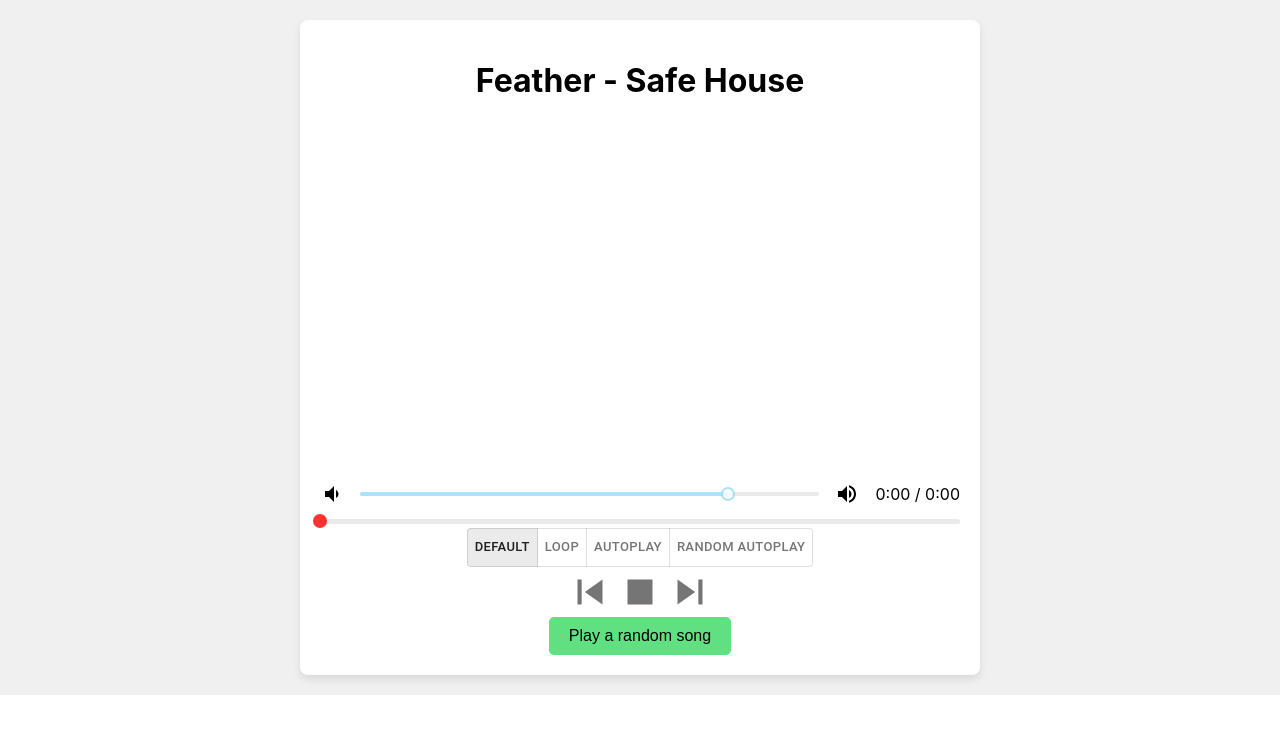
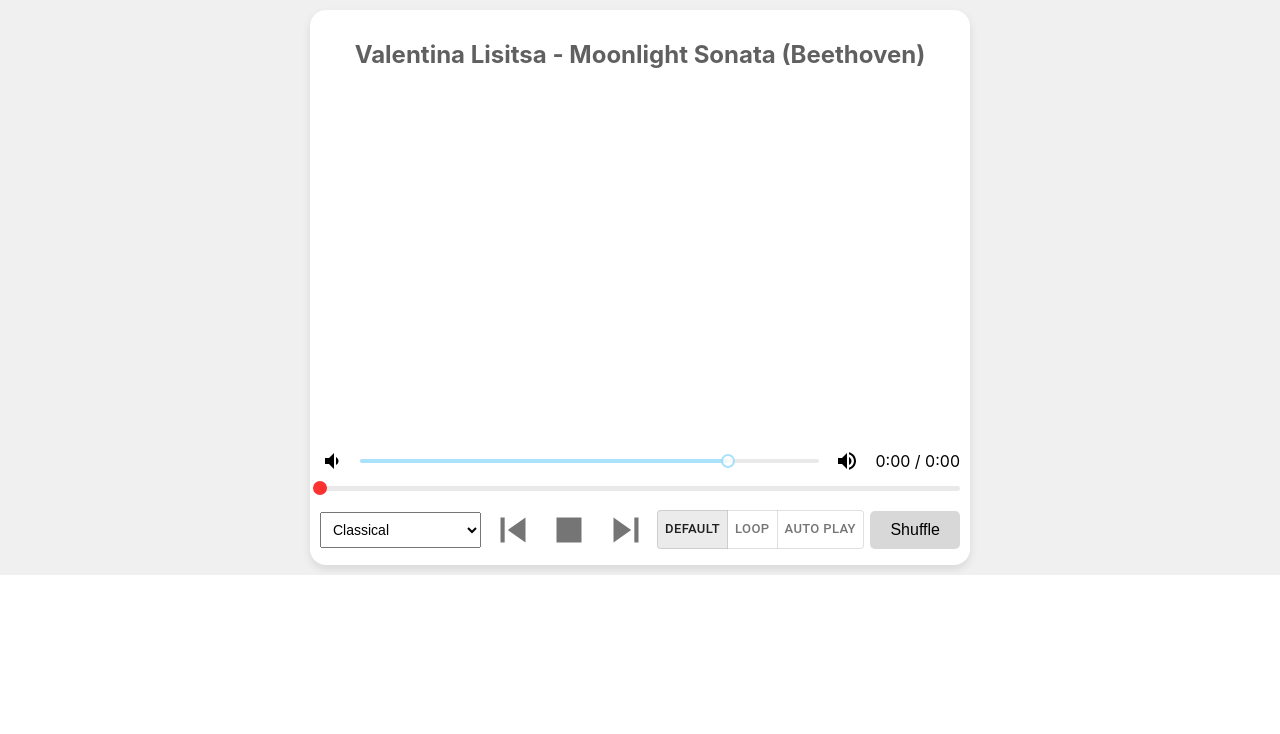
Before and after one commit to Danh-Lan/music-player, a React (Create React App) app: page / in a window 1280 px wide. Shown: the top 734 px of the page. Built offline with nearby package versions, Linux system fonts and the light colour scheme.

Commit message:
add shuffle, playlist by category, songs

```diff
--- a/src/App.js
+++ b/src/App.js
@@ -1,52 +1,55 @@
 import { useState, useRef } from 'react';
-
-import RandomButton from './component/RandomButton.js';
 import ReactPlayer from 'react-player/lazy';
 import Control from './component/Control.js';
-import musicList from './data/MusicList.json';
+import playlist from './data/playlist.json';
 
 import 'rc-slider/assets/index.css';
 import './style/App.css';
 
 function App() {
   const playerRef = useRef(null);
-
-	const playlist = musicList;
-	// default, loop, autoplay or randomly autoplay
   const [playOption, setPlayOption] = useState("default");
   const [isPlaying, setIsPlaying] = useState(false);
-	const [currentSong, setCurrentSong] = useState(musicList[0]);
+  const [currentSong, setCurrentSong] = useState(playlist[0]);
   const [currentSongIndex, setCurrentSongIndex] = useState(0);
   const [songProgress, setSongProgress] = useState(0);
   const [volume, setVolume] = useState(0.8);
   const [duration, setDuration] = useState(0);
   const [loop, setLoop] = useState(false);
+  const [selectedCategory, setSelectedCategory] = useState("Classical");
+  const [filteredPlaylist, setFilteredPlaylist] = useState(playlist.filter(song => song.category === "Classical"));
+  const categories = Array.from(new Set(playlist.map(song => song.category)));
+
+  const handleCategoryChange = (event) => {
+    const newCategory = event.target.value;
+    setSelectedCategory(newCategory);
+    const filteredSongs = playlist.filter(song => song.category === newCategory);
+    setFilteredPlaylist(filteredSongs);
+    setCurrentSong(filteredSongs[0]);
+    setCurrentSongIndex(0);
+    setIsPlaying(false);
+    setSongProgress(0);
+  };
 
   const handlePlay = () => {
     setIsPlaying(true);
   };
+
   const handlePause = () => {
     setIsPlaying(false);
   };
+
   const handleEnded = () => {
-		if (playOption === "deafult") {
+    if (playOption === "default") {
       setIsPlaying(false);
     } else if (playOption === "loop") {
       // loop is handled in control.js, handlePlayOption
-		} else if (playOption === "autoplay") {
-			const newSongIndex = (currentSongIndex + 1) % playlist.length;
-
+    } else if (playOption === "auto play") {
+      const newSongIndex = (currentSongIndex + 1) % filteredPlaylist.length;
       setSongProgress(0);
       setIsPlaying(true);
       setCurrentSongIndex(newSongIndex);
-			setCurrentSong(playlist[newSongIndex]);
-		} else if (playOption === "random autoplay") {
-			const newSongIndex = Math.floor(Math.random()*playlist.length);
-
-			setSongProgress(0);
-			setIsPlaying(true);
-			setCurrentSongIndex(newSongIndex);
-			setCurrentSong(playlist[newSongIndex]);
+      setCurrentSong(filteredPlaylist[newSongIndex]);
     }
   };
 
@@ -56,12 +59,26 @@ function App() {
 
   const handleDuration = (duration) => {
     setDuration(duration);
-	}
+  };
+
+  const shufflePlaylist = () => {
+    const shuffled = [...filteredPlaylist].sort(() => Math.random() - 0.5);
+    setFilteredPlaylist(shuffled);
+    setCurrentSong(shuffled[0]);
+    setCurrentSongIndex(0);
+    setIsPlaying(false);
+    setSongProgress(0);
+  };
 
   return (
     <div className="video-container">
       <div className="player-wrapper">
-        <h1>{currentSong.artist} - {currentSong.title}</h1>
+        {(selectedCategory === "Classical")
+          ? <h2 className="song-info">
+              {currentSong.performer ? `${currentSong.performer} - ` : ''}{currentSong.title} ({currentSong.composer})
+            </h2>
+          : <h2 className="song-info">{currentSong.composer} - {currentSong.title}</h2>
+        }
         <ReactPlayer
           ref={playerRef}
           key={currentSong.url}
@@ -78,28 +95,25 @@ function App() {
         />
         <Control
           audio={playerRef}
-          playlist={playlist}
-          setCurrentSong={setCurrentSong}
+          playlist={filteredPlaylist}
           playOption={playOption}
           setPlayOption={setPlayOption}
+          duration={duration}
+          isPlaying={isPlaying}
+          setIsPlaying={setIsPlaying}
+          setCurrentSong={setCurrentSong}
           currentSongIndex={currentSongIndex}
           setCurrentSongIndex={setCurrentSongIndex}
-          isPlaying={isPlaying}
-          setIsPlaying={setIsPlaying}
-          duration={duration}
           songProgress={songProgress}
           setSongProgress={setSongProgress}
           volume={volume}
           setVolume={setVolume}
           loop={loop}
           setLoop={setLoop}
-        />
-        <RandomButton
-          playlist={playlist}
-          setCurrentSong={setCurrentSong}
-          setIsPlaying={setIsPlaying}
-          setCurrentSongIndex={setCurrentSongIndex}
-          setSongProgress={setSongProgress}
+          categories={categories}
+          selectedCategory={selectedCategory}
+          handleCategoryChange={handleCategoryChange}
+          shufflePlaylist={shufflePlaylist}
         />
       </div>
     </div>
--- /dev/null
+++ b/src/component/CategorySelector.js
@@ -0,0 +1,15 @@
+import React from 'react';
+
+const CategorySelector = ({ categories, selectedCategory, handleCategoryChange }) => (
+  <div className="category-selector">
+    <select value={selectedCategory} onChange={handleCategoryChange}>
+      {categories.map((category) => (
+        <option key={category} value={category}>
+          {category}
+        </option>
+      ))}
+    </select>
+  </div>
+);
+
+export default CategorySelector;
--- a/src/component/Control.js
+++ b/src/component/Control.js
@@ -3,8 +3,11 @@ import VolumeSlider from './control/VolumeSlider';
 import ProgressSlider from './control/ProgressSlider';
 import PlayOptionToggle from './control/PlayOptionToggle';
 import SongControlButtons from './control/SongControlButtons';
+import CategorySelector from './CategorySelector';
 
-const Control = ({ audio, playlist, playOption, setPlayOption, duration, isPlaying, setIsPlaying, setCurrentSong, currentSongIndex, setCurrentSongIndex, songProgress, setSongProgress, volume, setVolume, loop, setLoop }) => {
+import '../style/Control.css';
+
+const Control = ({ audio, playlist, playOption, setPlayOption, duration, isPlaying, setIsPlaying, setCurrentSong, currentSongIndex, setCurrentSongIndex, songProgress, setSongProgress, volume, setVolume, loop, setLoop, categories, selectedCategory, handleCategoryChange, shufflePlaylist }) => {
   const handleChangeVolume = (newVolume) => {
     setVolume(newVolume);
   };
@@ -64,23 +67,27 @@ const Control = ({ audio, playlist, playOption, setPlayOption, duration, isPlayi
   };
 
   return (
-    <div tabIndex="1" onKeyDown={handleKeyDown} onKeyPress={(e) => handleKeyPress(e)}>
+    <div className="control-bar" tabIndex="1" onKeyDown={handleKeyDown} onKeyPress={(e) => handleKeyPress(e)}>
       <VolumeSlider duration={duration} songProgress={songProgress} volume={volume} handleChangeVolume={handleChangeVolume} />
       <ProgressSlider
         duration={duration}
         songProgress={songProgress}
         handleChangeSongProgress={handleChangeSongProgress}
       />
-      <PlayOptionToggle
-        playOption={playOption}
-        handlePlayOption={handlePlayOption}
-      />
+      <div className="control-row">
+        <CategorySelector categories={categories} selectedCategory={selectedCategory} handleCategoryChange={handleCategoryChange} />
         <SongControlButtons
           isPlaying={isPlaying}
           playStop={playStop}
           previousSong={previousSong}
           nextSong={nextSong}
         />
+        <PlayOptionToggle
+          playOption={playOption}
+          handlePlayOption={handlePlayOption}
+        />
+        <button className="shuffle-button" onClick={shufflePlaylist}>Shuffle</button>
+      </div>
     </div>
   );
 };
--- a/src/component/RandomButton.js
+++ /dev/null
@@ -1,18 +0,0 @@
-import '../style/RandomButton.css';
-
-function RandomButton({playlist, setCurrentSong, setCurrentSongIndex, setIsPlaying, setSongProgress}) {
-	const randomSong = () => {
-		const newSongIndex = Math.floor(Math.random()*playlist.length);
-
-		setSongProgress(0);
-		setIsPlaying(true);
-		setCurrentSong(playlist[newSongIndex]);
-		setCurrentSongIndex(newSongIndex);
-	};
-
-	return (
-		<button className="random-button" onClick={randomSong}>Play a random song</button>
-	);
-}
-
-export default RandomButton;
--- a/src/component/control/PlayOptionToggle.js
+++ b/src/component/control/PlayOptionToggle.js
@@ -9,10 +9,9 @@ const PlayOptionToggle = ({ playOption, handlePlayOption }) => (
     onChange={handlePlayOption}
     size='small'
   >
-    <ToggleButton value="default" selectedcolor="#00abc0"> Default</ToggleButton>
-    <ToggleButton value="loop" selectedcolor="#00abc0">Loop</ToggleButton>
-    <ToggleButton value="autoplay" selectedcolor="#00abc0">Autoplay</ToggleButton>
-    <ToggleButton value="random autoplay" selectedcolor="#00abc0">Random autoplay</ToggleButton>
+    <ToggleButton value="default"> Default</ToggleButton>
+    <ToggleButton value="loop">Loop</ToggleButton>
+    <ToggleButton value="auto play">Auto Play</ToggleButton>
   </ToggleButtonGroup>
 );
 
--- a/src/component/control/SongControlButtons.js
+++ b/src/component/control/SongControlButtons.js
@@ -1,4 +1,3 @@
-// src/component/SongControlButtons.js
 import React from 'react';
 import IconButton from "@mui/material/IconButton";
 import PlayArrowIcon from '@mui/icons-material/PlayArrow';
@@ -7,7 +6,7 @@ import SkipPreviousIcon from '@mui/icons-material/SkipPrevious';
 import SkipNextIcon from '@mui/icons-material/SkipNext';
 
 const SongControlButtons = ({ isPlaying, playStop, previousSong, nextSong }) => (
-  <div>
+  <>
     <IconButton onClick={previousSong} sx={{ minHeight: 0, minWidth: 0, padding: 0 }}>
       <SkipPreviousIcon sx={{ fontSize: 50 }} />
     </IconButton>
@@ -18,7 +17,7 @@ const SongControlButtons = ({ isPlaying, playStop, previousSong, nextSong }) =>
     <IconButton onClick={nextSong} sx={{ minHeight: 0, minWidth: 0, padding: 0 }}>
       <SkipNextIcon sx={{ fontSize: 50 }} />
     </IconButton>
-  </div>
+  </>
 );
 
 export default SongControlButtons;
--- a/src/data/MusicList.json
+++ /dev/null
@@ -1,32 +0,0 @@
-[
-	{
-	  "title": "Safe House",
-	  "url": "https://www.youtube.com/watch?v=VDFJn32p5L0",
-	  "artist": "Feather",
-	  "language": "English"
-	},
-	{
-		"title": "Smoke",
-		"url": "https://www.youtube.com/watch?v=RWn3Cnc3pWI",
-		"artist": "Feather & Lostboycrow",
-		"language": "English"
-	},
-	{
-		"title": "Keys",
-		"url": "https://www.youtube.com/watch?v=ZhXDLpz7yVs",
-		"artist": "Feather",
-		"language": "English"
-	},
-	{
-		"title": "Rise",
-		"url": "https://www.youtube.com/watch?v=EtM-N7y1nio",
-		"artist": "Feather",
-		"language": "English"
-	},
-	{
-		"title": "Smoke",
-		"url": "https://www.youtube.com/watch?v=v6aZSt3OBDA",
-		"artist": "Feather & Lostboycrow",
-		"language": "English"
-	}
-]
--- /dev/null
+++ b/src/data/playlist.json
@@ -0,0 +1,107 @@
+[
+  {
+    "title": "Moonlight Sonata",
+    "url": "https://www.youtube.com/watch?v=ITidiBe-0T0",
+    "composer": "Beethoven",
+    "performer": "Valentina Lisitsa",
+    "category": "Classical"
+  },
+  {
+    "title": "La Campanella",
+    "url": "https://www.youtube.com/watch?v=0FbQZCsYXVg",
+    "composer": "Liszt",
+    "performer": "Evgeny Kissin",
+    "category": "Classical"
+  },
+  {
+    "title": "Four Seasons",
+    "url": "https://www.youtube.com/watch?v=GRxofEmo3HA",
+    "composer": "Vivaldi",
+    "performer": "",
+    "category": "Classical"
+  },
+  {
+    "title": "River Flows in You",
+    "url": "https://www.youtube.com/watch?v=7maJOI3QMu0",
+    "composer": "Yiruma",
+    "performer": "",
+    "category": "Classical"
+  },
+  {
+    "title": "Hey Brother",
+    "url": "https://www.youtube.com/watch?v=6Cp6mKbRTQY",
+    "composer": "Avicii",
+    "performer": "",
+    "category": "Electronic"
+  },
+  {
+    "title": "Waiting For Love",
+    "url": "https://www.youtube.com/watch?v=-ncIVUXZla8",
+    "composer": "Avicii",
+    "performer": "",
+    "category": "Electronic"
+  },
+  {
+    "title": "Wake Me Up",
+    "url": "https://www.youtube.com/watch?v=IcrbM1l_BoI",
+    "composer": "Avicii",
+    "performer": "",
+    "category": "Electronic"
+  },
+  {
+    "title": "The Nights",
+    "url": "https://www.youtube.com/watch?v=UtF6Jej8yb4",
+    "composer": "Avicii",
+    "performer": "",
+    "category": "Electronic"
+  },
+  {
+    "title": "Monody",
+    "url": "https://www.youtube.com/watch?v=B7xai5u_tnk",
+    "composer": "TheFatRat",
+    "performer": "",
+    "category": "Electronic"
+  },
+  {
+    "title": "Unity",
+    "url": "https://www.youtube.com/watch?v=n8X9_MgEdCg",
+    "composer": "TheFatRat",
+    "performer": "",
+    "category": "Electronic"
+  },
+  {
+    "title": "A Town with an Ocean View",
+    "url": "https://www.youtube.com/watch?v=pR4iCWB-VVQ",
+    "composer": "Joe Hisaishi",
+    "performer": "",
+    "category": "Joe Hisaishi / Ghibli"
+  },
+  {
+    "title": "Path of the Wind",
+    "url": "https://www.youtube.com/watch?v=yGYeE-UTtaE",
+    "composer": "Joe Hisaishi",
+    "performer": "",
+    "category": "Joe Hisaishi / Ghibli"
+  },
+  {
+    "title": "Summer",
+    "url": "https://www.youtube.com/watch?v=l0GN40EL1VU",
+    "composer": "Joe Hisaishi",
+    "performer": "",
+    "category": "Joe Hisaishi / Ghibli"
+  },
+  {
+    "title": "Always With Me",
+    "url": "https://www.youtube.com/watch?v=ESJ7TQvFFrA",
+    "composer": "Youmi Kimura",
+    "performer": "",
+    "category": "Joe Hisaishi / Ghibli"
+  },
+  {
+    "title": "Reprise",
+    "url": "https://www.youtube.com/watch?v=h-i12lUL36Y",
+    "composer": "Joe Hisaishi",
+    "performer": "",
+    "category": "Joe Hisaishi / Ghibli"
+  }
+]
--- a/src/style/App.css
+++ b/src/style/App.css
@@ -11,10 +11,20 @@
 }
 
 .player-wrapper {
-  position: relative;
-  padding: 20px;
-  margin: 20px;
+  display: flex;
+  flex-direction: column;
+  align-items: center;
+  max-width: 800px;
+  padding: 10px;
+  margin: 10px;
   background-color: #ffffff;
   box-shadow: 0 4px 8px rgba(0, 0, 0, 0.1);
-  border-radius: 8px;
+  border-radius: 16px;
+
 }
+
+.song-info {
+  font-size: 24px;
+  font-weight: bold;
+  color: #606060;
+}
--- /dev/null
+++ b/src/style/Control.css
@@ -0,0 +1,29 @@
+.control-bar {
+  width: 100%;
+}
+
+.control-row {
+  display: flex;
+  align-items: center;
+  justify-content: space-between;
+  margin-top: 10px;
+}
+
+.category-selector select {
+  padding: 8px;
+  font-size: 14px;
+}
+
+.shuffle-button {
+  background-color: #d8d8d8;
+  font-size: 16px;
+  padding: 10px 20px;
+  border: none;
+  border-radius: 5px;
+  cursor: pointer;
+  transition: background-color 0.3s ease;
+}
+
+.shuffle-button:hover {
+  background-color: #c0c0c0;
+}
```
Lines whose indentation alone changed are shown as unchanged.
